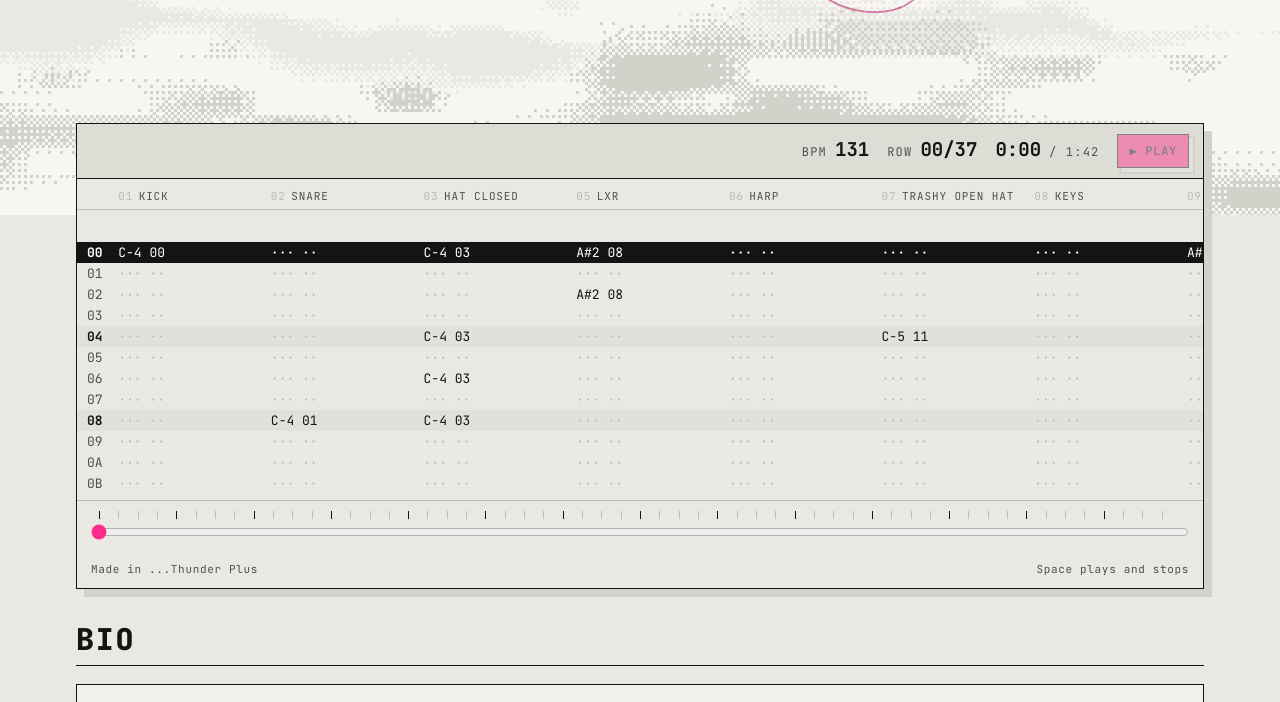
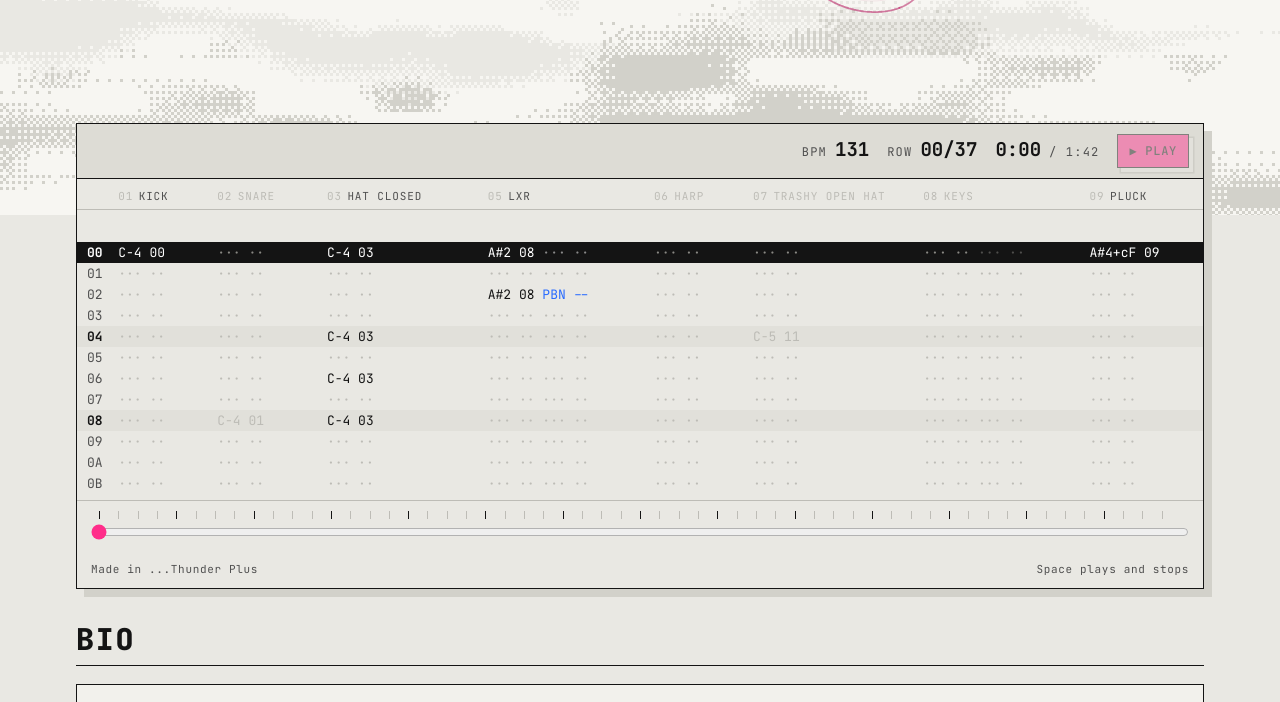
Before and after one commit to matthettich/wake, a plain HTML site: page index.html in a window 1280 px wide. Shown: the part 370-1072 px from the top of the page. Drawn offline with Linux system fonts and the light colour scheme; no server answers; animation ran at ten frames a second.

Commit message:
Tracker shows muted parts and the FX column; even W in the name
- Notes in a muted song block are drawn grey (and the track name greys while
  the playhead is in one); they don't flash the ORBIT or light the playhead.
- The FX column: each track shows as many FX columns as it uses (PBN, PSL...).
- Columns are sized from what each track shows, so all of them fit.
- The W in WAKE is drawn as two joined V's, so its strokes match A, K and E
  (a monospace W squeezes four strokes into one letter and comes out thin).
- The web export now records muted blocks and all three FX columns.

Co-Authored-By: Claude Opus 5.5 <noreply@anthropic.com>
Claude-Session: https://claude.ai/code/session_018UiL22ML7xM1v8qpAcecv1

```diff
--- a/index.html
+++ b/index.html
@@ -82,6 +82,11 @@ strong,b{font-weight:700}
 .name .ar{width:.22em; height:.22em}
 .ar .sp{stroke:var(--ar-spine, currentColor)}
 
+/* the W in the site name, drawn as two V's joined at the top so its strokes match the other letters. The real W stays
+   in the page (for copying and screen readers), invisible; the V's are drawn over it, and the padding makes room. */
+.ww{position:relative; display:inline-block; -webkit-text-fill-color:transparent; padding-right:.36em}
+.ww::before{content:"VV"; position:absolute; left:0; top:0; letter-spacing:-.2em; -webkit-text-fill-color:currentColor; pointer-events:none}
+
 /* ==========================================================================================
    3 TOP BAR
    ========================================================================================== */
@@ -141,6 +146,7 @@ strong,b{font-weight:700}
 .gridwrap{overflow-x:auto; overscroll-behavior-x:contain; position:relative}
 .tgrid{display:grid; font-size:13px; line-height:1; padding:4px 0 6px; min-width:100%; width:max-content}
 .tgrid > div{padding:4px 10px; white-space:nowrap}
+.tgrid .c, .tgrid .hd{contain:inline-size; overflow:hidden}   /* column widths come from the code (build), not the text */
 .tgrid .hd{position:sticky; top:0; color:var(--muted); font-size:11px; letter-spacing:.08em; text-transform:uppercase; padding-block:8px 7px; border-bottom:1px solid var(--dim); overflow:hidden; text-overflow:ellipsis}
 .tgrid .hd .tn{color:var(--dim); margin-right:.5em}
 .tgrid .rn{color:var(--muted); text-align:right; padding-right:8px; position:sticky; left:0; background:var(--bg); z-index:1}
@@ -150,9 +156,15 @@ strong,b{font-weight:700}
 .tgrid .c.poly{color:var(--soft)}      /* a note on a poly track */
 .tgrid .c.off{color:var(--muted)}      /* note OFF */
 .tgrid .c.fx{color:var(--muted)}       /* a command without a note */
+.tgrid .fx{color:var(--alt)}           /* an effect command in the FX column */
+.tgrid .fe{color:var(--dim)}           /* an empty FX slot */
+.tgrid .c.mu, .tgrid .c.mu .fx{color:var(--dim)}   /* in a muted song block: shown, but it doesn't play */
+.tgrid .hd.mu{color:var(--dim)}        /* the track's name while the playhead is in a muted block */
 .tgrid .b4{background:color-mix(in srgb, var(--panel2) 60%, transparent)}   /* every 4th row */
 .tgrid .pl{background:var(--ink)!important; color:var(--on)!important}       /* the playhead row */
 .tgrid .c.pl.hit{background:var(--soft)!important; color:var(--on-soft)!important}
+.tgrid .c.pl.mu{color:var(--spine)!important}   /* muted, on the playhead: grey but readable */
+.tgrid .pl .fx, .tgrid .pl .fe{color:inherit} .tgrid .pl .fe{opacity:.5}
 .seekrow{position:relative; padding:10px 14px 6px; border-top:1px solid var(--dim)}
 .ticks{position:relative; height:8px; margin:0 8px}   /* one tick per song row */
 .ticks i{position:absolute; top:0; bottom:0; width:1px; background:var(--dim)}
@@ -711,7 +723,8 @@ footer .fin{display:flex; flex-wrap:wrap; gap:8px 20px; justify-content:space-be
   function renderHero(site){
     if (site.title) document.title = site.title;
     if (site.name){
-      $('siteName').innerHTML = nameHTML(site.name); $('brand').innerHTML = nameHTML(site.name);
+      const nm = nameHTML(site.name).replace(/w/gi, '<span class="ww">$&</span>');   // see .ww in the styles
+      $('siteName').innerHTML = nm; $('brand').innerHTML = nm;
       $('siteName').setAttribute('aria-label', site.name.replace(/^(\.\.\.|…)/, ''));
     }
     // the small line above the name: site.location and site.coords, when set (hidden when both are empty)
@@ -884,7 +897,7 @@ footer .fin{display:flex; flex-wrap:wrap; gap:8px 20px; justify-content:space-be
      ======================================================================================== */
   const Player = (() => {
     const VIS = 16, PR = 4;   // rows on screen; which of them is the playhead
-    let tracks = [], T = null, au = null, cells = [], rns = [], lastIdx = [], playing = false, raf = 0, durMs = 0, dragging = false, lane0 = 0, rowsMax = 0;
+    let tracks = [], T = null, au = null, cells = [], rns = [], hds = [], lastIdx = [], playing = false, raf = 0, durMs = 0, dragging = false, lane0 = 0, rowsMax = 0;
     const grid = $('tgrid'), btn = $('play'), seek = $('seek');
     const fmtT = (ms) => { const s = Math.max(0, ms / 1000); return Math.floor(s / 60) + ':' + String(Math.floor(s % 60)).padStart(2, '0'); };
     function upper(a, v){ let lo = 0, hi = a.length; while (lo < hi){ const m = (lo + hi) >> 1; if (a[m] <= v) lo = m + 1; else hi = m; } return lo; }
@@ -897,12 +910,19 @@ footer .fin{display:flex; flex-wrap:wrap; gap:8px 20px; justify-content:space-be
     }
     // the grid: a header row of track names, then VIS rows of cells per lane
     function build(){
-      const L = T.lanes; grid.innerHTML = ''; cells = []; rns = []; lastIdx = L.map(() => -2);
-      grid.style.gridTemplateColumns = '4ch repeat(' + L.length + ', minmax(8.5ch, 1fr))';
+      const L = T.lanes; grid.innerHTML = ''; cells = []; rns = []; hds = []; lastIdx = L.map(() => -2);
+      // muted song blocks: the export lists them as [first, end) step ranges per track; one flag per step here
+      for (const l of L){ l.mu = new Uint8Array(l.t.length); for (const [a, b] of (l.m || [])) l.mu.fill(1, Math.max(0, a), Math.min(l.t.length, b)); }
+      // FX columns: as many as the track uses (0 to 3); each widens its column
+      for (const l of L){ l.fx = 0; for (const ci of new Set(l.c)){ const s = T.dict[ci]; if (s) l.fx = Math.min(3, Math.max(l.fx, s.split(' ').length - 3)); } }
+      // each column fits its note, instrument and FX (or the track's name, up to 16ch); spare width is shared in proportion
+      const colW = l => { let m = 6; for (const ci of new Set(l.c)){ const p = (T.dict[ci] || '').split(' '); if (p[1]) m = Math.max(m, (p[0] + ' ' + p[1]).length); }
+        const cw = m + 7 * l.fx + 2.6, hw = Math.min(16, (3 + String(l.name || '').length) * 0.96 + 2.6); return Math.max(cw, hw).toFixed(1); };
+      grid.style.gridTemplateColumns = '4ch ' + L.map(l => { const w = colW(l); return 'minmax(' + w + 'ch, ' + w + 'fr)'; }).join(' ');
       lane0 = 0; for (let i = 1; i < L.length; i++) if (L[i].t.length > L[lane0].t.length) lane0 = i;   // the row numbers follow the busiest lane
       rowsMax = 0; for (const l of L) if (l.r) for (const v of l.r) if (v > rowsMax) rowsMax = v;
       const h0 = document.createElement('div'); h0.className = 'hd rn'; grid.appendChild(h0);
-      L.forEach(l => { const h = document.createElement('div'); h.className = 'hd'; h.innerHTML = '<span class="tn">' + String(l.n || '').padStart(2, '0') + '</span>' + esc(l.name || ''); h.title = l.name || ''; grid.appendChild(h); });
+      L.forEach(l => { const h = document.createElement('div'); h.className = 'hd'; h.innerHTML = '<span class="tn">' + String(l.n || '').padStart(2, '0') + '</span>' + esc(l.name || ''); h.title = l.name || ''; grid.appendChild(h); hds.push(h); });
       for (let j = 0; j < VIS; j++){
         const rn = document.createElement('div'); rn.className = 'rn' + (j === PR ? ' pl' : ''); grid.appendChild(rn); rns.push(rn);
         cells.push(L.map(() => { const d = document.createElement('div'); d.className = 'c' + (j === PR ? ' pl' : ''); grid.appendChild(d); return d; }));
@@ -917,26 +937,30 @@ footer .fin{display:flex; flex-wrap:wrap; gap:8px 20px; justify-content:space-be
       const tk = $('ticks'), l0 = T.lanes[lane0]; tk.innerHTML = '';
       if (l0.r){ let pr = -1; for (let k = 0; k < l0.t.length; k++){ if (l0.r[k] !== pr){ pr = l0.r[k]; const i = document.createElement('i'); i.style.left = (l0.t[k] / durMs * 100) + '%'; if (pr % 4 === 0) i.className = 'b'; tk.appendChild(i); } } }
     }
-    // a cell's text: "NOTE INST" (the export also carries volume and a command; they're left off to keep columns narrow)
-    function cellText(s){
-      if (!s) return {t:'··· ··', c:'c'};
-      const p = s.split(' '), note = p[0] || '---', inst = p[1] || '--';
-      return {t:note + ' ' + inst, c:note === 'OFF' ? 'c off' : note === '---' ? 'c fx' : 'c n', note};
+    // a cell: "NOTE INST", then the track's FX columns ("PSL 20"; empty ones dotted). The export also carries the
+    // volume; it's left off to keep columns narrow.
+    function cellText(s, nfx){
+      const p = s ? s.split(' ') : [], note = p[0] || '---', inst = p[1] || '--';
+      let h = s ? esc(note + ' ' + inst) : '··· ··';
+      for (let k = 0; k < nfx; k++){ const f = p[3 + k]; h += (f && f !== '-----') ? ' <span class="fx">' + esc(f.slice(0, 3) + ' ' + f.slice(3)) + '</span>' : ' <span class="fe">··· ··</span>'; }
+      return {h, c:!s ? 'c' : note === 'OFF' ? 'c off' : note === '---' ? 'c fx' : 'c n', note};
     }
     // draw the rows around the playhead at time ms; notes that just played push the ORBIT screen
+    // (notes in a muted song block are drawn grey and push nothing: they don't play)
     function paint(ms, force){
       const L = T.lanes;
       for (let i = 0; i < L.length; i++){
         const l = L[i], idx = upper(l.t, ms) - 1;
         if (!force && idx === lastIdx[i]) continue;
-        if (playing && idx > lastIdx[i] && idx >= 0){ const s = T.dict[l.c[idx]]; if (s){ const p = s.split(' '); if (p[0] && p[0] !== '---' && p[0] !== 'OFF'){ const v = p[2] && p[2] !== '--' ? parseInt(p[2], 16) / 255 : 1; Sky.flash(i, L.length, 0.35 + 0.65 * v); } } }
+        if (playing && idx > lastIdx[i] && idx >= 0 && !l.mu[idx]){ const s = T.dict[l.c[idx]]; if (s){ const p = s.split(' '); if (p[0] && p[0] !== '---' && p[0] !== 'OFF'){ const v = p[2] && p[2] !== '--' ? parseInt(p[2], 16) / 255 : 1; Sky.flash(i, L.length, 0.35 + 0.65 * v); } } }
         lastIdx[i] = idx;
+        hds[i].classList.toggle('mu', idx >= 0 && !!l.mu[idx]);
         for (let j = 0; j < VIS; j++){
           const k = idx + j - PR, el = cells[j][i];
           let cls = 'c', txt = '';
-          if (k >= 0 && k < l.t.length){ const ct = cellText(T.dict[l.c[k]]); txt = ct.t; cls = ct.c + (l.poly && ct.c === 'c n' ? ' poly' : ''); const st = l.s ? l.s[k] : k; if (st % 4 === 0) cls += ' b4'; if (j === PR && ct.c === 'c n' && playing) cls += ' hit'; }
+          if (k >= 0 && k < l.t.length){ const ct = cellText(T.dict[l.c[k]], l.fx), mu = l.mu[k]; txt = ct.h; cls = ct.c + (mu ? ' mu' : (l.poly && ct.c === 'c n' ? ' poly' : '')); const st = l.s ? l.s[k] : k; if (st % 4 === 0) cls += ' b4'; if (j === PR && ct.c === 'c n' && playing && !mu) cls += ' hit'; }
           if (j === PR) cls += ' pl';
-          if (el.textContent !== txt) el.textContent = txt;
+          if (el._h !== txt){ el.innerHTML = txt; el._h = txt; }
           if (el.className !== cls) el.className = cls;
         }
         if (i === lane0){
```
Also changed, not shown: tools/thunder-web-export.js (+12 -4 lines), tracks/01.json.
